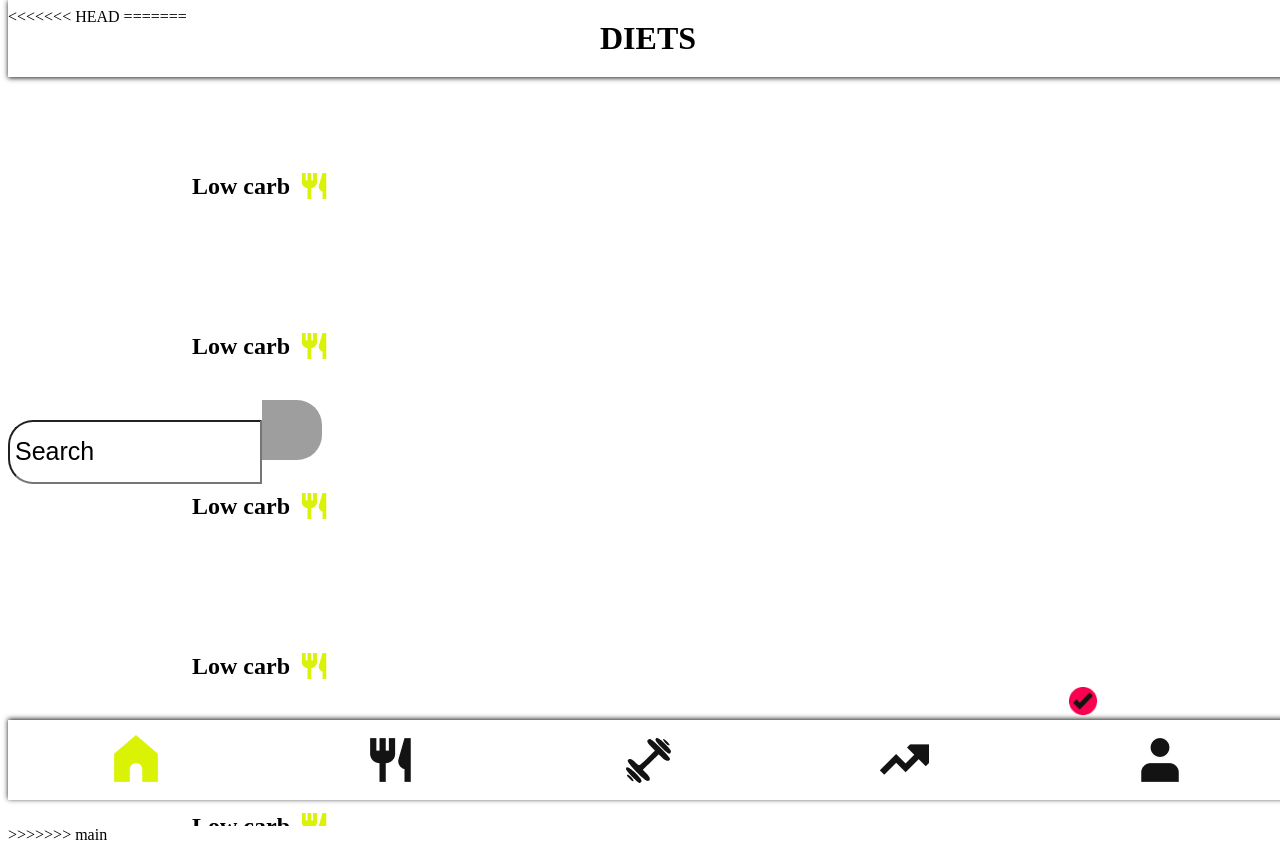
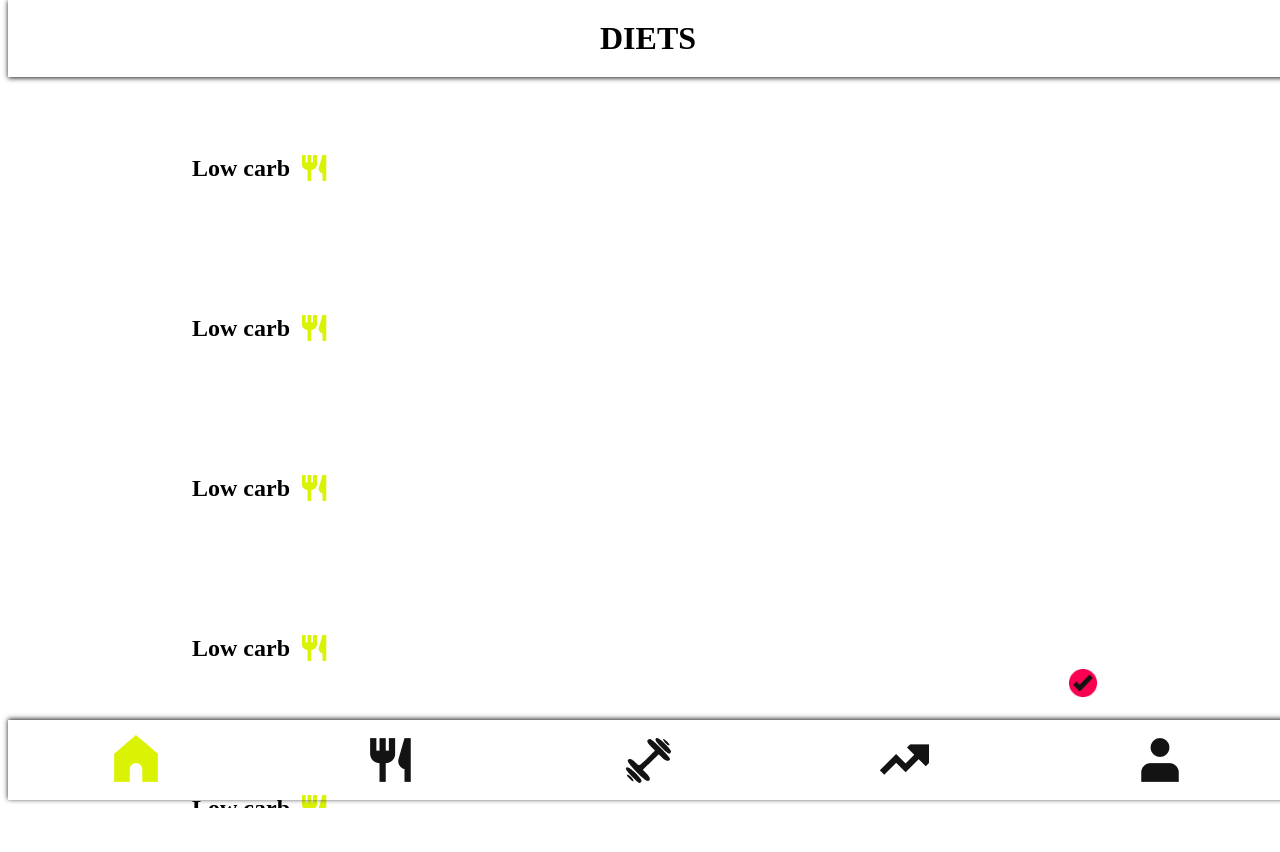
Before and after one commit to Entra-21/neomax-frontend, an Angular app: page /diet in a window 1280 px wide. After the commit the page ends 816 px from the top, so only its background shows below. Built offline with nearby package versions, Linux system fonts and the light colour scheme; grey boxes are pictures that could not be loaded.

Commit message:
Adjusted search input and button positions

```diff
--- a/src/app/app.component.html
+++ b/src/app/app.component.html
@@ -1,8 +1,4 @@
-<<<<<<< HEAD
-<app-search-bar></app-search-bar>
-=======
 <main class="main">
   <router-outlet></router-outlet>
   <app-footer></app-footer>
 </main>
->>>>>>> main
--- a/src/app/components/search-bar/search-bar.component.css
+++ b/src/app/components/search-bar/search-bar.component.css
@@ -1,37 +1,42 @@
-.div-input{
+.searchbar-main {
+    display: flex;
+    justify-content: center;
+}
+
+.searchbar-container {
     position: absolute;
-    top: 50%;
-    width: 330px;
-    height: 60px;
+    top: 20px;
     display: flex;
-
+    background-color: var(--black);
+    border-radius: 25px;
 }
-.div-input img{
-    position: right center;
-    font-size: 80px;
-    box-sizing: border-box;
+.search-button {
+    position: absolute;
+    right: 5px;
+    width: 45px;
+    height: 45px;
+    border-radius: 0px 25px 25px 0px;
+    border: unset;
+    background-image: url('../../../assets/images/mag-glass.png');
+    background-repeat: no-repeat;
+    background-size: 35px;
     background-color: var(--black);
-    width: 60px;
-    height: 60px;
-    border-radius: 0px 25px 25px 0px;
-    background-position-y: 50%;
+    background-position: center;
 }
 .input-search{
-    width: 250px;
-    height: 60px;
+    width: 300px;
+    height: 50px;
     background-color: var(--black);
     color: var(--green);
     font-size: 25px;
     padding-left : 10px;
-    border-radius: 25px 0px 0px 25px ;
-    padding: 0;
+    border: unset;
+    border-radius: 25px;
+    padding: 0px 15px;
     background-position-y: 50%;
-
 }
 
 input::placeholder {
-    color: var(--green);
-    padding-left: 5px;
+    color: var(--opaque-grey);
     font-size: 25px;
-    position: left center;
 }
--- a/src/app/components/search-bar/search-bar.component.html
+++ b/src/app/components/search-bar/search-bar.component.html
@@ -1,4 +1,6 @@
-<div class="div-input">
-<div><input type="text" class="input-search" placeholder="Search">
-<img src="/src/assets/images/mag-glass.png"></div>
+<div class="searchbar-main">
+  <div class="searchbar-container">
+    <input type="text" class="input-search" placeholder="search" />
+    <button class="search-button"></button>
+  </div>
 </div>
--- a/src/styles.css
+++ b/src/styles.css
@@ -1,15 +1,3 @@
-
-body {
-    margin: 0;
-    padding: 0;
-    background-color: var(--green);
-   /* background-image: url("./assets/background-logo.png");*/
-    background-size: 120vw;
-    background-repeat: no-repeat;
-    background-position-y: 15vh;
-    background-position-x: -10vw;
-    height: 100vh;}
-
 @font-face {
     font-family: 'K2D';
     src: url('./assets/fonts/K2D-Regular.ttf') format('truetype'),
@@ -23,6 +11,7 @@ body {
     --dark-grey: #1e1e1e;
     --opaque-green: rgba(218, 242, 4, 0.9);
     --opaque-black: rgba(19, 19, 19, 0.9);
+    --opaque-grey: rgba(180, 180, 180, 0.5);
 }
 
 
```
Also changed, not shown: 1 other file (tests, documents, lock files or other folders).
